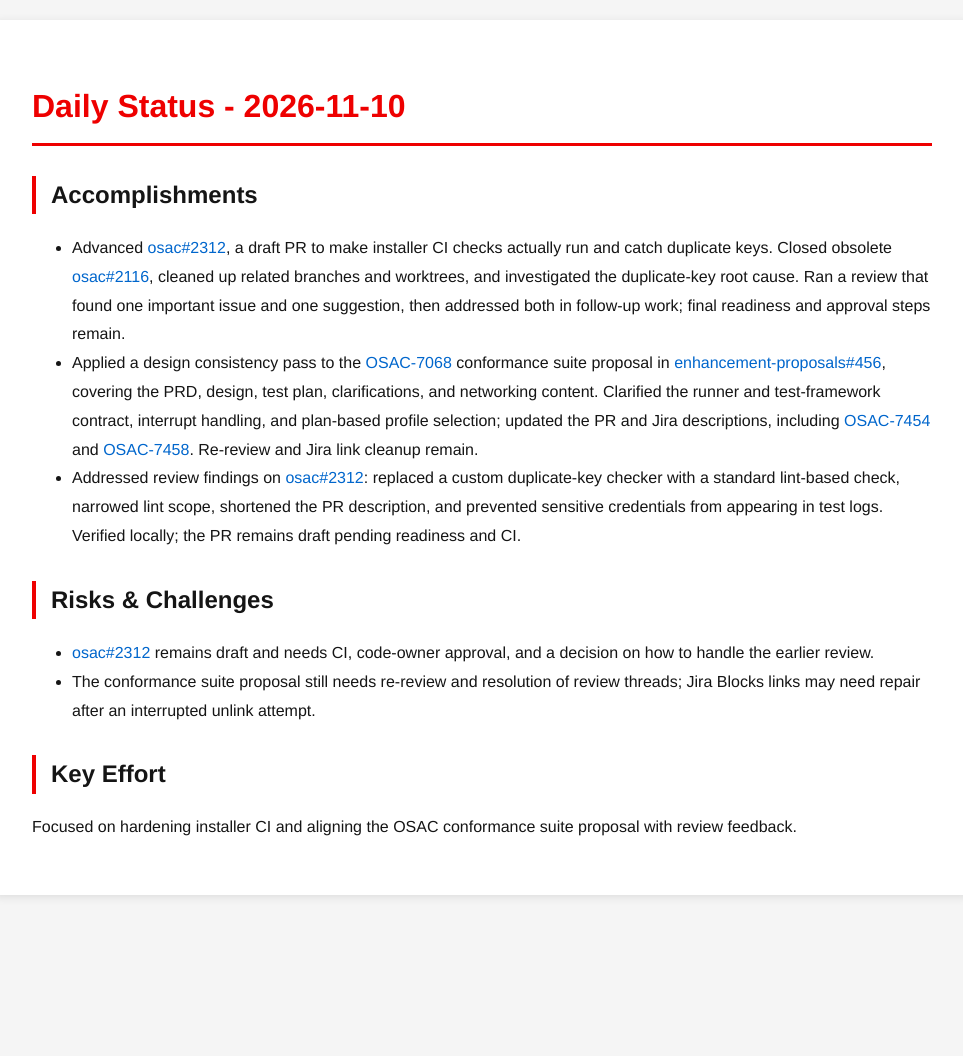
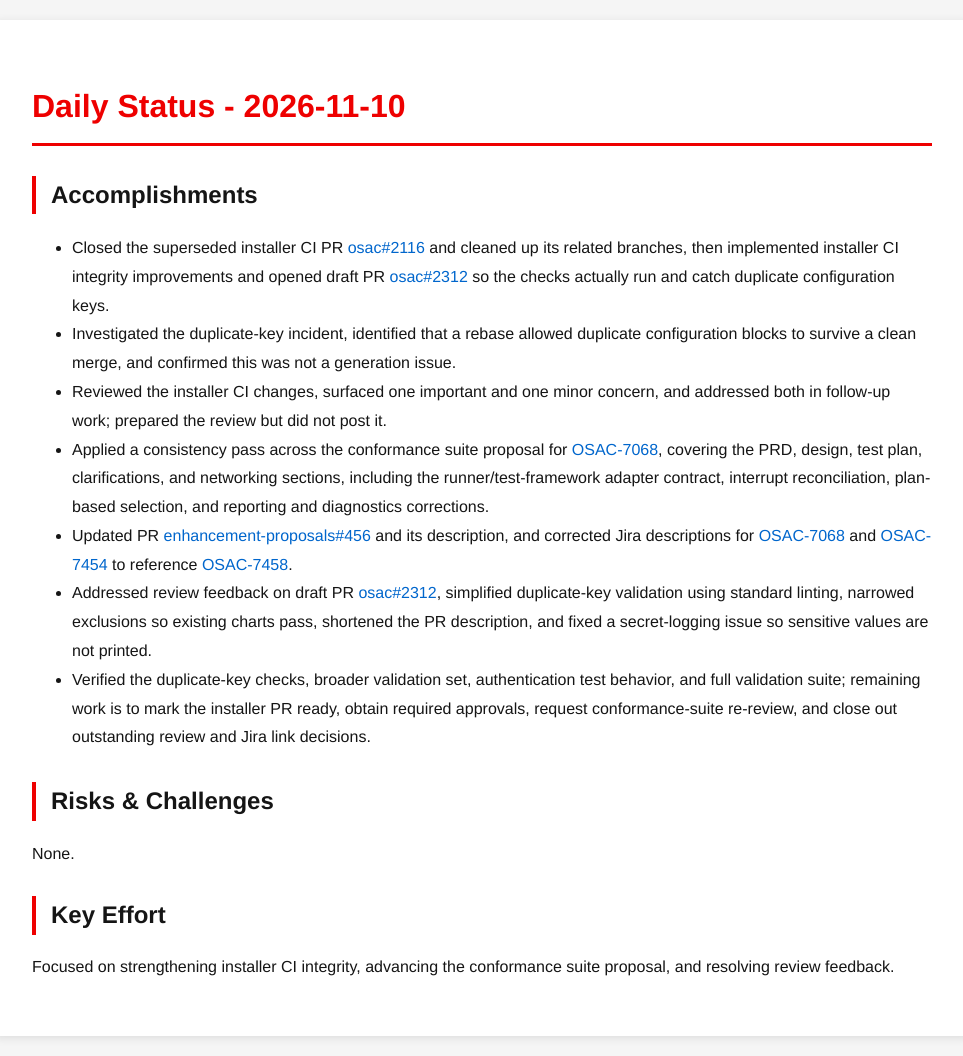
Before and after one commit to tzvatot/daily-status, a Jekyll site: the page built from 2026-11-10.md, in a window 1280 px wide. Shown: the whole page, without its empty margins (158-1121 px from the left). Built offline with Jekyll 4.4.1, drawn with Linux system fonts in a browser that asks for light colours; before the commit the page ends 915 px from its top, so only the background shows below that.

Commit message:
Daily status update - 2026-11-10

```diff
--- a/2026-11-10.md
+++ b/2026-11-10.md
@@ -7,13 +7,16 @@ date: 2026-11-10
 # Daily Status - 2026-11-10
 
 ## Accomplishments
-- Advanced [osac#2312](https://github.com/osac-project/osac/pull/2312), a draft PR to make installer CI checks actually run and catch duplicate keys. Closed obsolete [osac#2116](https://github.com/osac-project/osac/pull/2116), cleaned up related branches and worktrees, and investigated the duplicate-key root cause. Ran a review that found one important issue and one suggestion, then addressed both in follow-up work; final readiness and approval steps remain.
-- Applied a design consistency pass to the [OSAC-7068](https://redhat.atlassian.net/browse/OSAC-7068) conformance suite proposal in [enhancement-proposals#456](https://github.com/osac-project/enhancement-proposals/pull/456), covering the PRD, design, test plan, clarifications, and networking content. Clarified the runner and test-framework contract, interrupt handling, and plan-based profile selection; updated the PR and Jira descriptions, including [OSAC-7454](https://redhat.atlassian.net/browse/OSAC-7454) and [OSAC-7458](https://redhat.atlassian.net/browse/OSAC-7458). Re-review and Jira link cleanup remain.
-- Addressed review findings on [osac#2312](https://github.com/osac-project/osac/pull/2312): replaced a custom duplicate-key checker with a standard lint-based check, narrowed lint scope, shortened the PR description, and prevented sensitive credentials from appearing in test logs. Verified locally; the PR remains draft pending readiness and CI.
+- Closed the superseded installer CI PR [osac#2116](https://github.com/osac-project/osac/pull/2116) and cleaned up its related branches, then implemented installer CI integrity improvements and opened draft PR [osac#2312](https://github.com/osac-project/osac/pull/2312) so the checks actually run and catch duplicate configuration keys.
+- Investigated the duplicate-key incident, identified that a rebase allowed duplicate configuration blocks to survive a clean merge, and confirmed this was not a generation issue.
+- Reviewed the installer CI changes, surfaced one important and one minor concern, and addressed both in follow-up work; prepared the review but did not post it.
+- Applied a consistency pass across the conformance suite proposal for [OSAC-7068](https://redhat.atlassian.net/browse/OSAC-7068), covering the PRD, design, test plan, clarifications, and networking sections, including the runner/test-framework adapter contract, interrupt reconciliation, plan-based selection, and reporting and diagnostics corrections.
+- Updated PR [enhancement-proposals#456](https://github.com/osac-project/enhancement-proposals/pull/456) and its description, and corrected Jira descriptions for [OSAC-7068](https://redhat.atlassian.net/browse/OSAC-7068) and [OSAC-7454](https://redhat.atlassian.net/browse/OSAC-7454) to reference [OSAC-7458](https://redhat.atlassian.net/browse/OSAC-7458).
+- Addressed review feedback on draft PR [osac#2312](https://github.com/osac-project/osac/pull/2312), simplified duplicate-key validation using standard linting, narrowed exclusions so existing charts pass, shortened the PR description, and fixed a secret-logging issue so sensitive values are not printed.
+- Verified the duplicate-key checks, broader validation set, authentication test behavior, and full validation suite; remaining work is to mark the installer PR ready, obtain required approvals, request conformance-suite re-review, and close out outstanding review and Jira link decisions.
 
 ## Risks & Challenges
-- [osac#2312](https://github.com/osac-project/osac/pull/2312) remains draft and needs CI, code-owner approval, and a decision on how to handle the earlier review.
-- The conformance suite proposal still needs re-review and resolution of review threads; Jira Blocks links may need repair after an interrupted unlink attempt.
+None.
 
 ## Key Effort
-Focused on hardening installer CI and aligning the OSAC conformance suite proposal with review feedback.
+Focused on strengthening installer CI integrity, advancing the conformance suite proposal, and resolving review feedback.
```
